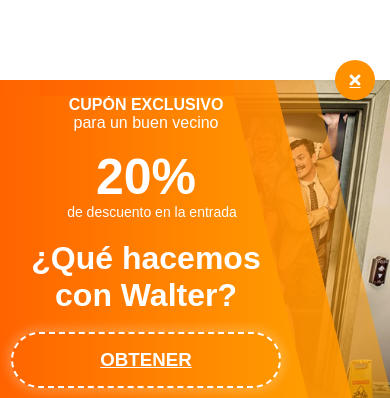
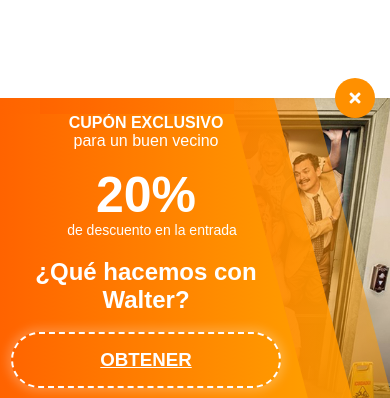
Before and after one commit to KattAzabache/banner_v360, a plain HTML site: page index.html in a window 390 px wide. Shown: the part 446-844 px from the top of the page. Drawn offline with Linux system fonts and the light colour scheme.

Commit message:
fixed styls

```diff
--- a/index.html
+++ b/index.html
@@ -11,8 +11,8 @@
 </head>
 
 <body>
-    <div class="content" id="cupon_walter_container">
-        <a class="close" href="#" id="close_cupon_walter"><i class="fas fa-times"></i></a>
+    <div class="content-cuponbanner"  id="cupon_walter_container">
+        <a class="close" href="#"  id="close_cupon_walter"><i class="fas fa-times"></i></a>
         <div style="width: 100%">
             <div class="content-opacity1"></div>
             <div class="content-opacity2"></div>
--- a/style.css
+++ b/style.css
@@ -1,36 +1,42 @@
-:root{
-    --height-content:270px;
+:root {
+    --height-content: 270px;
 }
-.content {
-    background-image: linear-gradient(to right, #ff6300 ,#ff9e00);
+
+.content-cuponbanner {
+    background-image: linear-gradient(to right, #ff6300, #ff9e00);
     position: fixed;
     width: 100%;
     left: 0;
     bottom: 0;
     display: flex;
 }
-  .content-text, .content-img,.content-opacity1,.content-opacity2 {
+
+.content-cuponbanner .content-text, .content-cuponbanner .content-img, .content-cuponbanner .content-opacity1, .content-cuponbanner .content-opacity2 {
     position: absolute;
     height: var(--height-content);
     width: 70%;
     height: 100%;
 }
-  .content-text,.content-opacity1,.content-opacity2 {
+
+.content-cuponbanner .content-text, .content-cuponbanner .content-opacity1, .content-cuponbanner .content-opacity2 {
     top: 0;
-    background-image: linear-gradient(to right, #ff6300 ,#ff9e00);
+    background-image: linear-gradient(to right, #ff6300, #ff9e00);
     -webkit-clip-path: polygon(0 0, 75% 0%, 100% 100%, 0% 100%);
     clip-path: polygon(0 0, 75% 0%, 100% 100%, 0% 100%);
 }
-  .content-opacity1{
+
+.content-cuponbanner .content-opacity1 {
     left: 40px;
     z-index: 0;
     opacity: 0.9;
 }
-  .content-opacity2{
+
+.content-cuponbanner .content-opacity2 {
     left: 80px;
     opacity: 0.5;
 }
-  .content-text {
+
+.content-cuponbanner .content-text {
     left: 0;
     height: 100%;
     top: 0;
@@ -39,7 +45,8 @@
     font-family: sans-serif;
     color: white
 }
-  .content-img {
+
+.content-cuponbanner .content-img {
     width: 47%;
     height: 100%;
     right: 0;
@@ -48,20 +55,18 @@
     background-repeat: no-repeat;
     background-position: right 60%;
     background-size: cover;
-    /* -webkit-clip-path: polygon(50% 0, 100% 0%, 100% 100%, 0% 100%);
-    clip-path: polygon(50% 0, 100% 0%, 100% 100%, 0% 100%);  */
     z-index: -1;
 }
 
-  .title {
+.content-cuponbanner .title {
     color: white;
     text-align: center;
     font-size: 39px;
     margin: 18px 0;
 }
 
-.cupon{
-    ppadding: 0px 15px;
+.content-cuponbanner .cupon {
+    padding: 0px 15px;
     border-radius: 50px;
     border: 2px dashed white;
     color: white;
@@ -73,11 +78,13 @@
     align-items: center;
     box-shadow: 0 0 10px 4px #ffffff36;
 }
-.porcentaje {
+
+.content-cuponbanner .porcentaje {
     font-size: 70px;
     font-weight: bold;
 }
-.off {
+
+.content-cuponbanner .off {
     font-size: 14px;
     font-weight: 100;
     position: relative;
@@ -85,22 +92,27 @@
     left: 6px;
     margin: 0;
 }
-.content-row{
+
+.content-cuponbanner .content-row {
     display: flex;
     vertical-align: middle;
     align-items: center;
     justify-content: center;
 }
-.line{
+
+.content-cuponbanner .line {
     height: 106px;
     width: 2px;
     background: white;
     margin: 0 6%;
 }
-.banner-text{
+
+.content-cuponbanner .banner-text {
     padding-right: 100px;
 }
-.close {
+
+.content-cuponbanner .close {
+    text-decoration: initial;
     position: absolute;
     top: -20px;
     right: 15px;
@@ -113,39 +125,44 @@
     display: flex;
     justify-content: center;
     align-items: center;
-}.btn-mobile{
+}
+
+.content-cuponbanner .btn-mobile {
     display: none
 }
+
 @media (max-width: 880px) {
-    .title {
-        font-size: 32px;
+    .content-cuponbanner .title {
+        font-size: 24px;
     }
-    .content-text, .content-opacity1, .content-opacity2 {
+    .content-cuponbanner .content-text, .content-cuponbanner .content-opacity1, .content-cuponbanner .content-opacity2 {
         width: 80%;
     }
-    .content-img{
+    .content-cuponbanner .content-img {
         width: 40%;
     }
 }
+
 @media (max-width: 660px) {
-    .banner-text {
+    .content-cuponbanner .banner-text {
         padding-right: 65px;
     }
-    .porcentaje {
+    .content-cuponbanner .porcentaje {
         font-size: 50px;
     }
 }
+
 @media (max-width: 610px) {
-    .banner-text {
+    .content-cuponbanner .banner-text {
         padding-right: 20px;
     }
-    .line{
+    .content-cuponbanner .line {
         display: none
     }
-    .content-cupon{
+    .content-cuponbanner .content-cupon {
         display: none
     }
-    .btn-mobile{
+    .content-cuponbanner .btn-mobile {
         display: block;
         margin: 10px 11px;
     }
```
Lines whose indentation alone changed are shown as unchanged.
